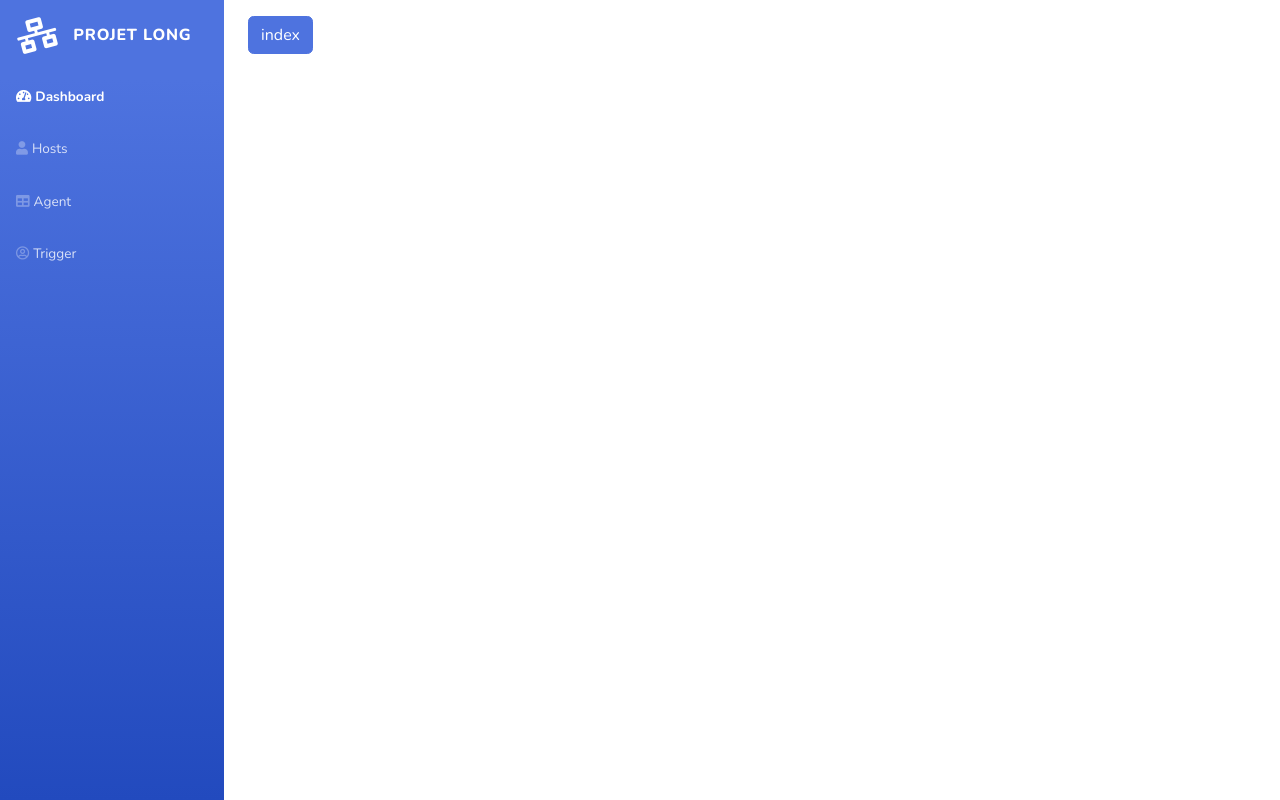
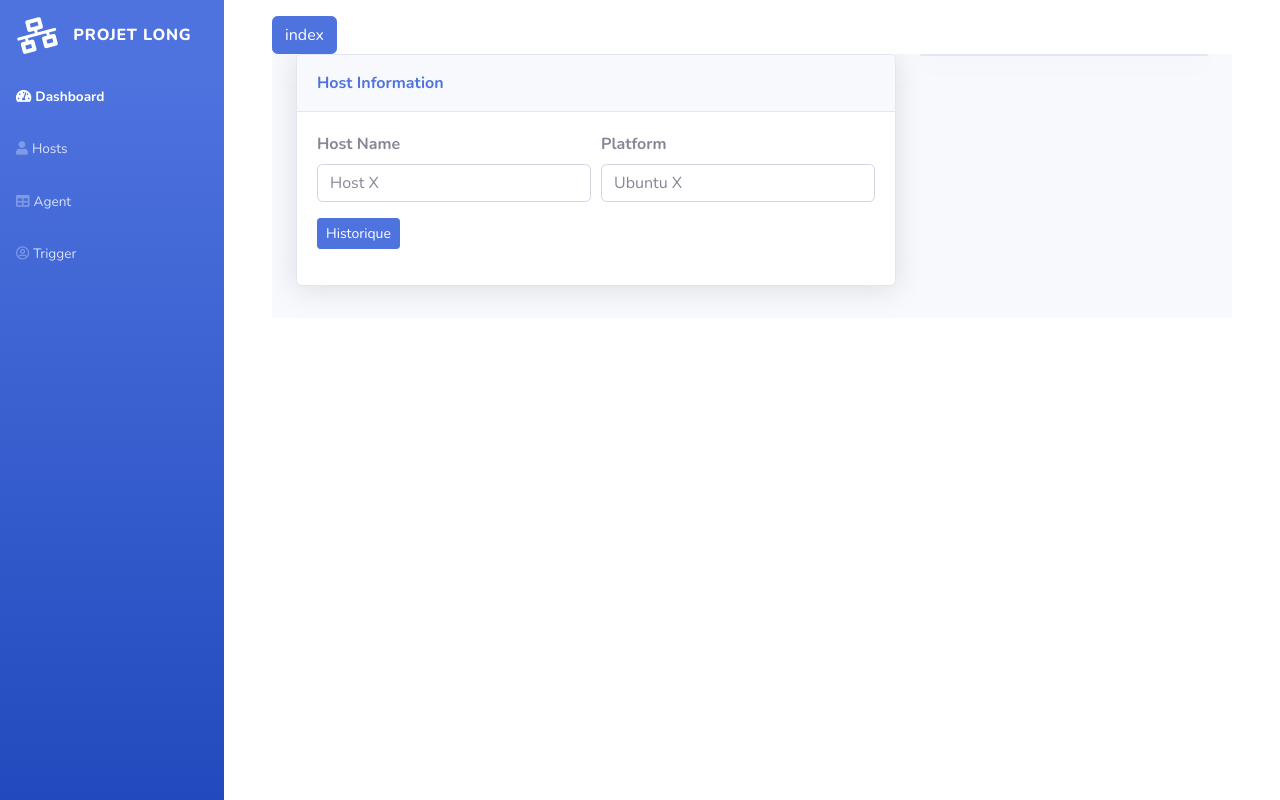
Before and after one commit to LagOussama/Projet-Long, an Angular app: page /host in a window 1280 px wide. Before the commit this address led to /. Built offline with nearby package versions, Linux system fonts and the light colour scheme.

Commit message:
adding Host

```diff
--- a/package.json
+++ b/package.json
@@ -21,6 +21,7 @@
     "@angular/router": "~9.1.0",
     "angular-chart.js": "^1.1.1",
     "bootstrap": "^4.6.0",
+    "chart.js": "^2.3.0",
     "font-awesome": "^4.7.0",
     "jquery": "^3.5.1",
     "rxjs": "~6.5.4",
--- a/src/app/app.component.html
+++ b/src/app/app.component.html
@@ -1,9 +1,12 @@
 <p></p>
+<div class="container-fluid">
 
-  <button routerLink="/index" class="btn btn-primary">index</button>
+  <button routerLink="/host" class="btn btn-primary">index</button>
 
   <div class="d-flex flex-column" id="content-wrapper">
     <router-outlet>
     </router-outlet>
 
   </div>
+
+</div>
--- a/src/app/app.module.ts
+++ b/src/app/app.module.ts
@@ -5,14 +5,18 @@ import { AppRoutingModule } from './app-routing.module';
 import { AppComponent } from './app.component';
 import { IndexComponent } from './index/index.component';
 import {RouterModule, Routes} from "@angular/router";
+import { HostComponent } from './host/host.component';
 
 const routes:Routes = [
   {path:'index',component:IndexComponent},
+  {path:'host',component:HostComponent},
+
 ];
 @NgModule({
   declarations: [
     AppComponent,
-    IndexComponent
+    IndexComponent,
+    HostComponent
   ],
   imports: [
     BrowserModule,
--- /dev/null
+++ b/src/app/host/host.component.html
@@ -0,0 +1,61 @@
+<div class="d-flex flex-column" id="content-wrapper">
+  <div id="content">
+    <div class="container-fluid">
+      <div class="row mb-3">
+        <div class="col-lg-8">
+        <div class="row mb-3 d-none">
+          <div class="col">
+            <div class="card text-white bg-primary shadow">
+              <div class="card-body">
+                <div class="row mb-2">
+                  <div class="col">
+                    <p class="m-0">Peformance</p>
+                    <p class="m-0"><strong>65.2%</strong></p>
+                  </div>
+                  <div class="col-auto"><i class="fas fa-rocket fa-2x"></i></div>
+                </div>
+                <p class="text-white-50 small m-0"><i class="fas fa-arrow-up"></i>&nbsp;5% since last month</p>
+              </div>
+            </div>
+          </div>
+        </div>
+        <div class="row">
+          <div class="col">
+            <div class="card shadow mb-3">
+              <div class="card-header py-3">
+                <p class="text-primary m-0 font-weight-bold">Host Information</p>
+              </div>
+              <div class="card-body">
+                <form>
+                  <div class="form-row">
+                    <div class="col">
+                      <div class="form-group"><label for="hostName"><strong>Host Name</strong></label><input class="form-control" type="text" id="hostName" placeholder="Host X" name="hostname"></div>
+                    </div>
+                    <div class="col">
+                      <div class="form-group"><label for="platform"><strong>Platform</strong></label><input class="form-control" type="text" id="platform" placeholder="Ubuntu X" name="platform"></div>
+                    </div>
+                  </div>
+                  <div class="form-group"><button class="btn btn-primary btn-sm" type="submit">Historique</button></div>
+                </form>
+              </div>
+            </div>
+          </div>
+        </div>
+      </div>
+
+        <div class="col-lg-4">
+          <div class="card shadow mb-4">
+          </div>
+        </div>
+
+
+
+      </div>
+    </div>
+  </div>
+  <footer class="bg-white sticky-footer">
+    <div class="container my-auto">
+      <div class="text-center my-auto copyright"></div>
+    </div>
+  </footer>
+</div>
--- /dev/null
+++ b/src/app/host/host.component.ts
@@ -0,0 +1,15 @@
+import { Component, OnInit } from '@angular/core';
+
+@Component({
+  selector: 'app-host',
+  templateUrl: './host.component.html',
+  styleUrls: ['./host.component.css']
+})
+export class HostComponent implements OnInit {
+
+  constructor() { }
+
+  ngOnInit(): void {
+  }
+
+}
--- a/src/index.html
+++ b/src/index.html
@@ -14,14 +14,15 @@
 <body id="page-top">
 <div id="wrapper">
   <nav class="navbar navbar-dark align-items-start sidebar sidebar-dark accordion bg-gradient-primary p-0">
-    <div class="container-fluid d-flex flex-column p-0"><a class="navbar-brand d-flex justify-content-center align-items-center sidebar-brand m-0" href="#">
+    <div class="container-fluid d-flex flex-column p-0">
+      <a class="navbar-brand d-flex justify-content-center align-items-center sidebar-brand m-0" href="#">
       <div class="sidebar-brand-icon rotate-n-15"><i class="fas fa-network-wired"></i></div>
       <div class="sidebar-brand-text mx-3"><span>Projet Long</span></div>
     </a>
       <hr class="sidebar-divider my-0">
       <ul class="navbar-nav text-light" id="accordionSidebar">
-        <li class="nav-item"><a class="nav-link active" href="index.html"><i class="fas fa-tachometer-alt"></i><span>Dashboard</span></a></li>
-        <li class="nav-item"><a class="nav-link" href="profile.html"><i class="fas fa-user"></i><span>Hosts</span></a></li>
+        <li class="nav-item"><a class="nav-link active" href="index/index.html"><i class="fas fa-tachometer-alt"></i><span>Dashboard</span></a></li>
+        <li class="nav-item"><a class="nav-link" href="host.html"><i class="fas fa-user"></i><span>Hosts</span></a></li>
         <li class="nav-item"><a class="nav-link" href="table.html"><i class="fas fa-table"></i><span>Agent</span></a></li>
         <li class="nav-item"><a class="nav-link" href="login.html"><i class="far fa-user-circle"></i><span>Trigger</span></a></li>
       </ul>
@@ -30,6 +31,7 @@
   </nav>
   <div class="container-fluid">
   <app-root></app-root>
+
   </div>
 
 </div>
```
Also changed, not shown: src/app/host/host.component.css (added), 2 other files (tests, documents, lock files or other folders).
